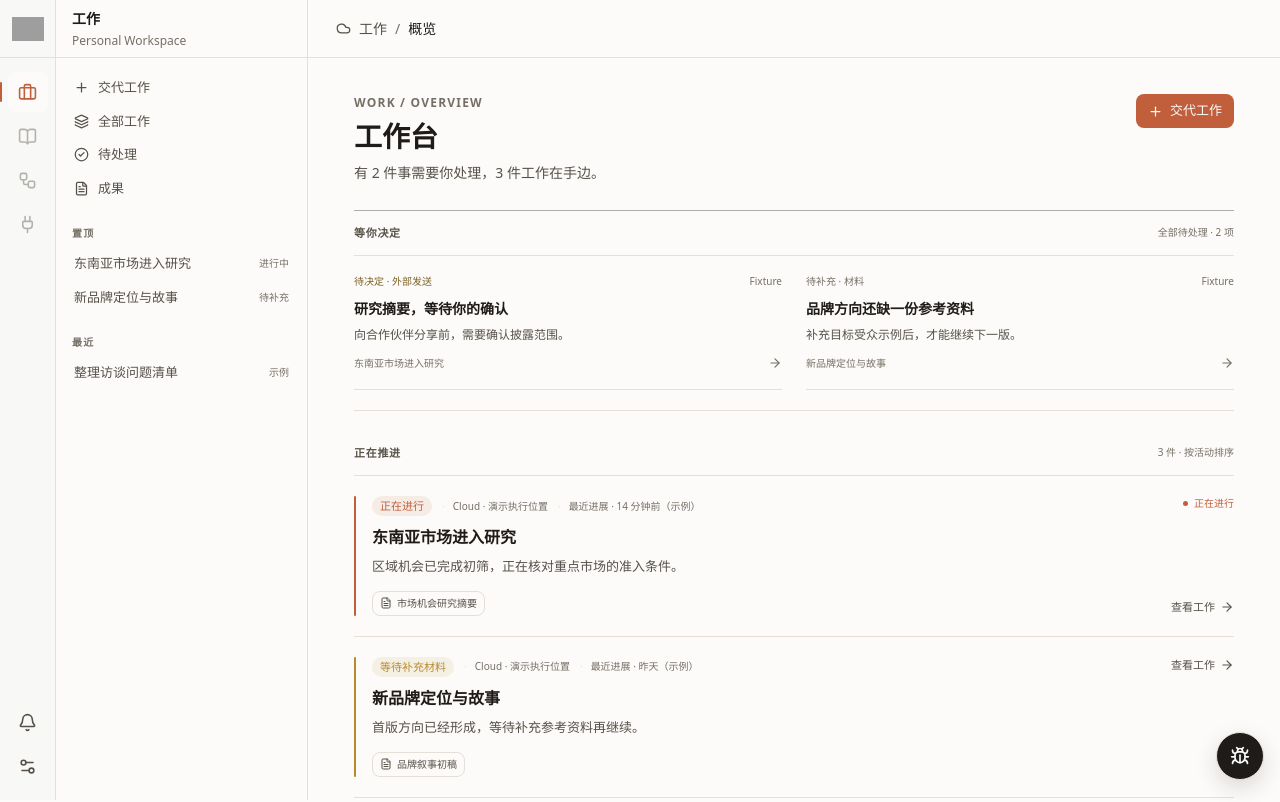
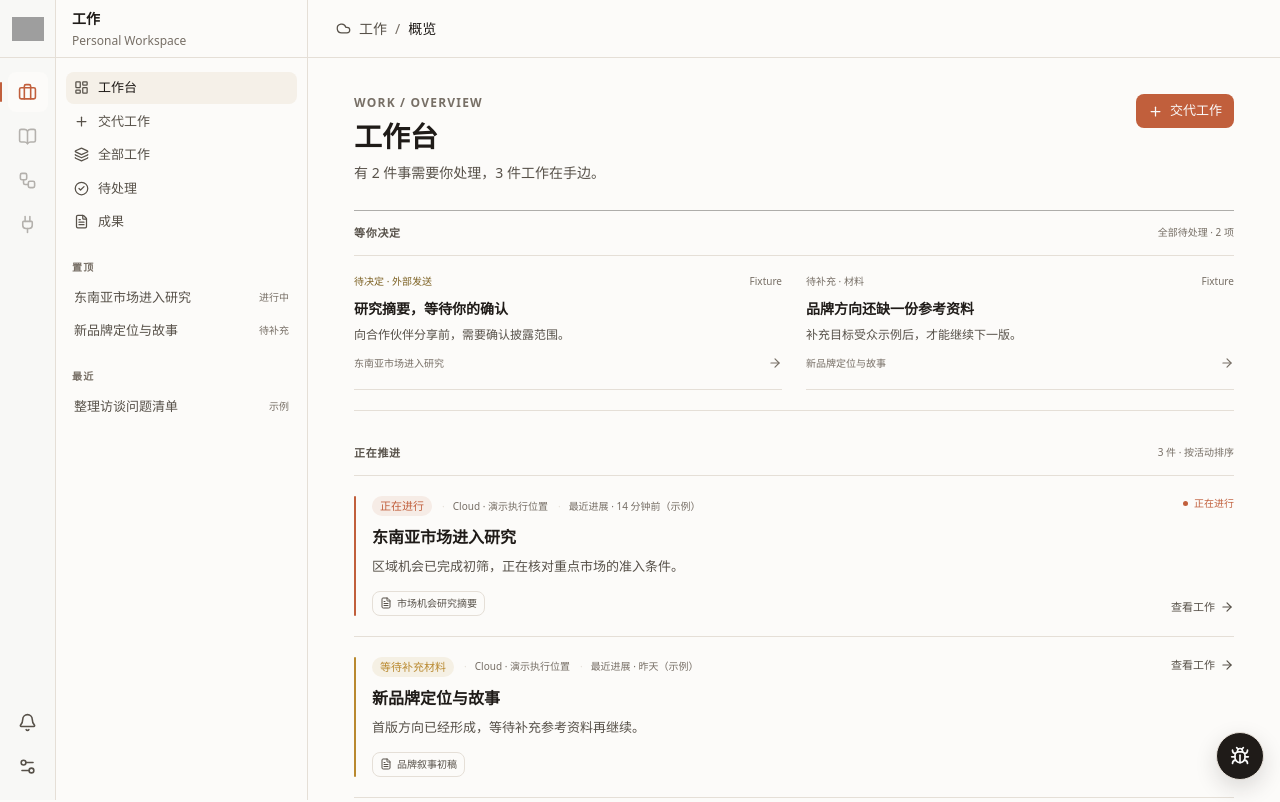
Before and after one commit to uichat-mira/mira-cloud, a React (Vite) app in the folder apps/web/: page / in a window 1280 px wide. Shown: the top 802 px of the page. Built offline with nearby package versions, Linux system fonts and the light colour scheme; grey boxes are pictures that could not be loaded.

Commit message:
fix(web): expose Work cockpit in desktop and mobile sidebar

```diff
--- a/apps/web/src/features/work/workspace-view.tsx
+++ b/apps/web/src/features/work/workspace-view.tsx
@@ -12,6 +12,7 @@ import {
   Cloud,
   FileText,
   Layers3,
+  LayoutDashboard,
   Plug,
   Plus,
   Settings2,
@@ -942,6 +943,13 @@ export function WorkspaceShell() {
       id: "actions",
       items: [
         {
+          id: "work-home",
+          label: "工作台",
+          to: to("/"),
+          icon: <LayoutDashboard size={15} aria-hidden="true" />,
+          end: true,
+        },
+        {
           id: "new-work",
           label: "交代工作",
           onSelect: openComposer,
@@ -1008,6 +1016,13 @@ export function WorkspaceShell() {
       id: "work",
       label: "工作",
       items: [
+        {
+          id: "work-home",
+          label: "工作台",
+          to: to("/"),
+          icon: <LayoutDashboard size={15} aria-hidden="true" />,
+          end: true,
+        },
         {
           id: "new-work",
           label: "交代工作",
```
Also changed, not shown: 2 other files (tests, documents, lock files or other folders).
